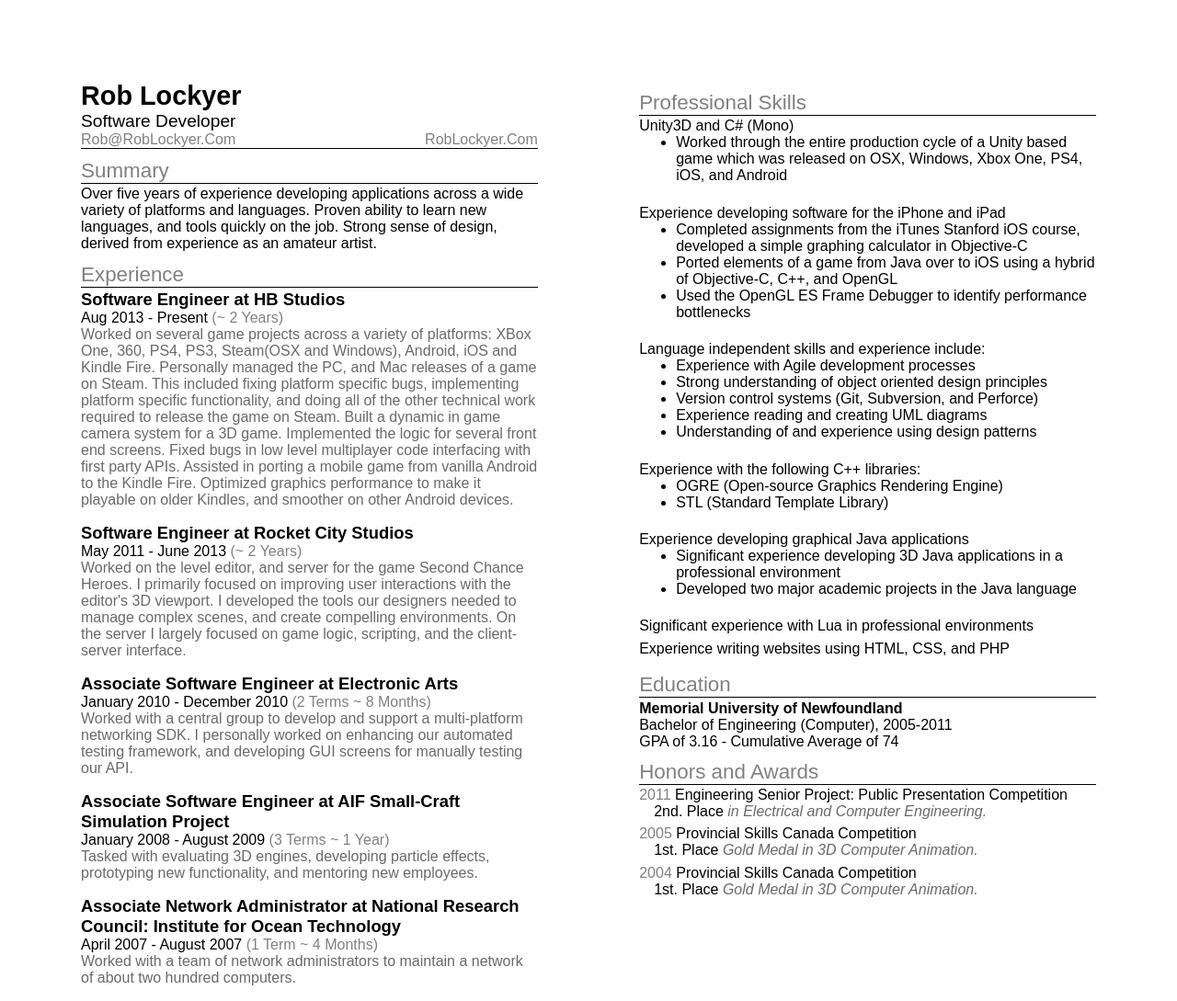
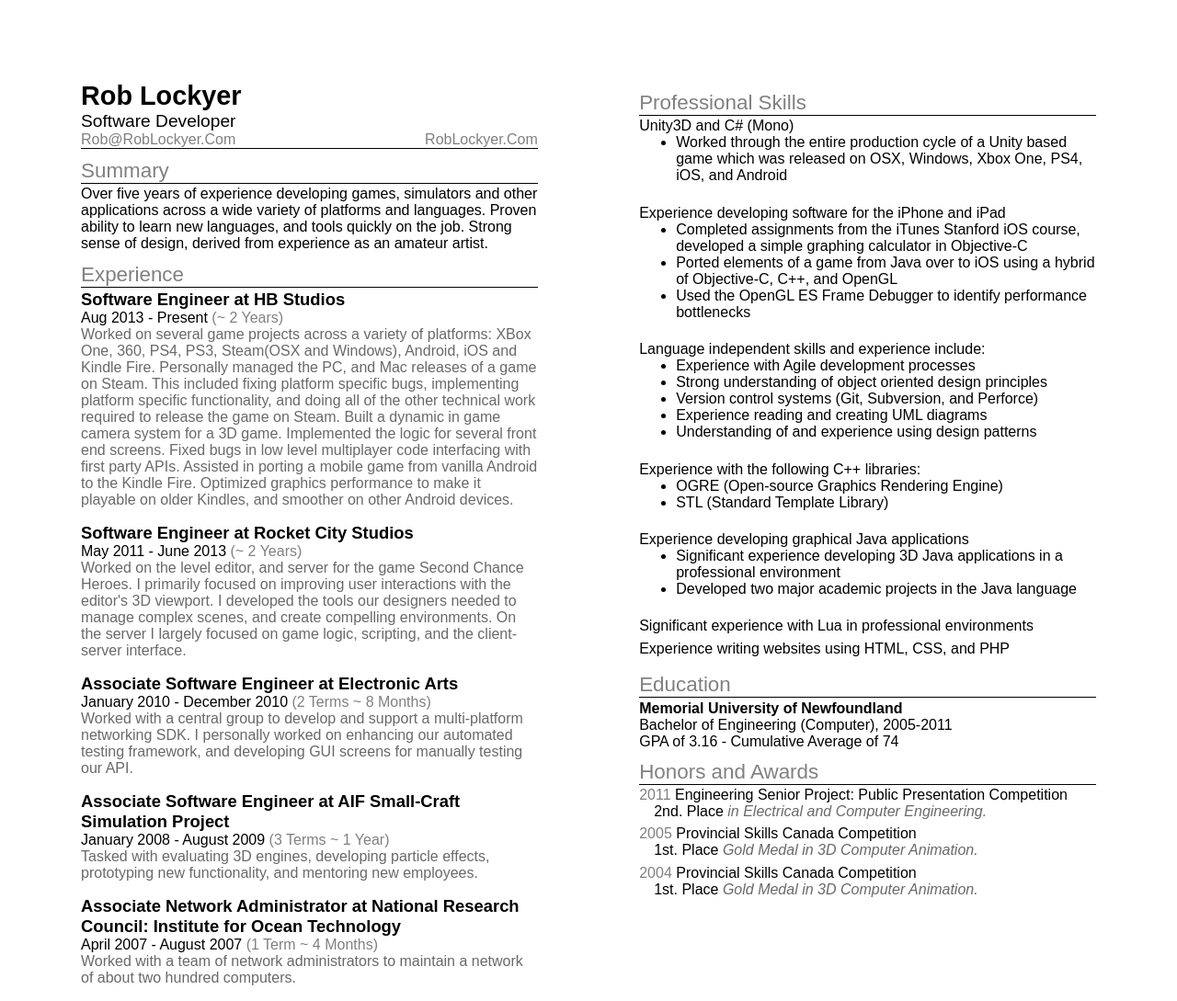
Before and after one commit to lockyer/lockyer.github.io, a Jekyll site: the page built from resume/index.html, in a window 1280 px wide. Shown: the whole page at 92% size. Built offline with Jekyll 4.4.1, drawn with Linux system fonts in a browser that asks for light colours; Markdown is read by kramdown in place of the engine named in the settings.

Commit message:
Update index.html

```diff
--- a/resume/index.html
+++ b/resume/index.html
@@ -165,8 +165,8 @@
 
 <div id="summaryBlurb">
     <h2>Summary</h2>
-    Over five years of experience developing applications across a wide
-    variety of platforms and languages. Proven ability to learn new languages,
+    Over five years of experience developing games, simulators and other applications
+    across a wide variety of platforms and languages. Proven ability to learn new languages,
     and tools quickly on the job. Strong sense of design, derived from
     experience as an amateur artist.
 </div>
```
